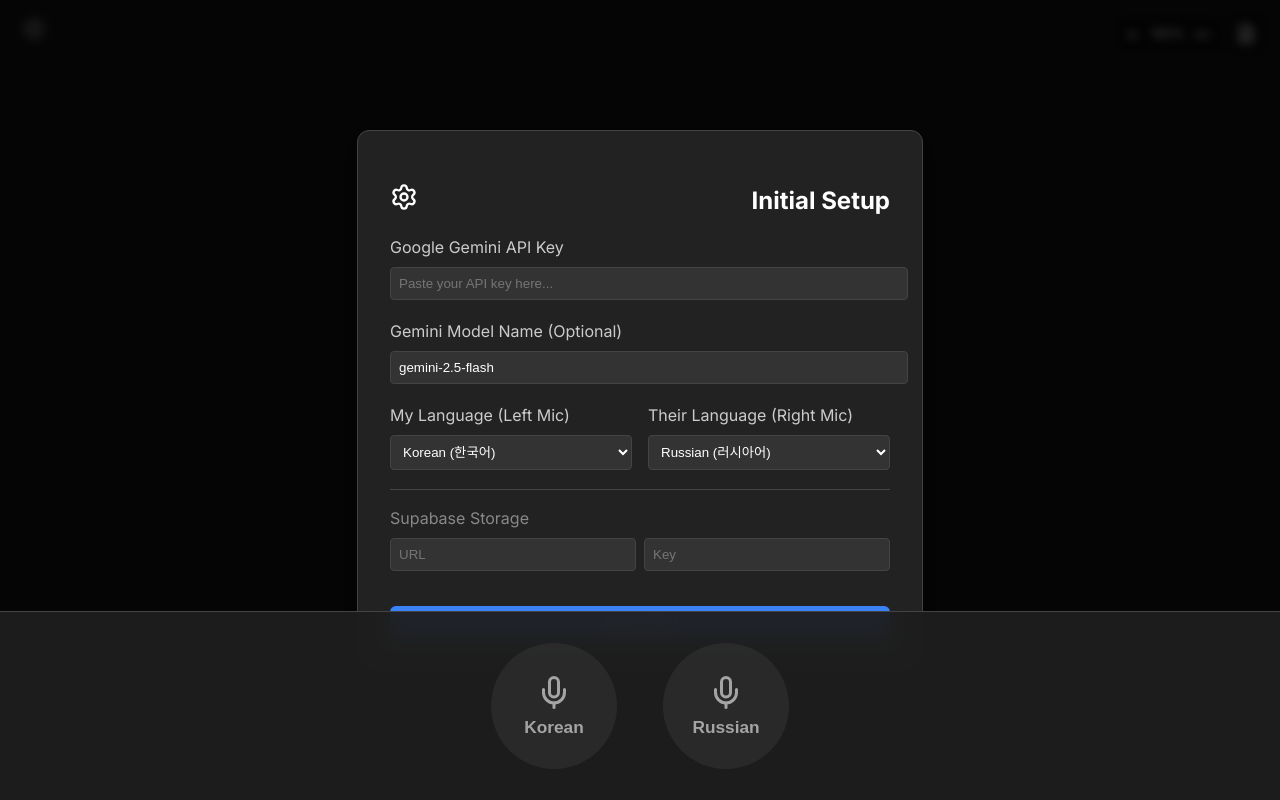
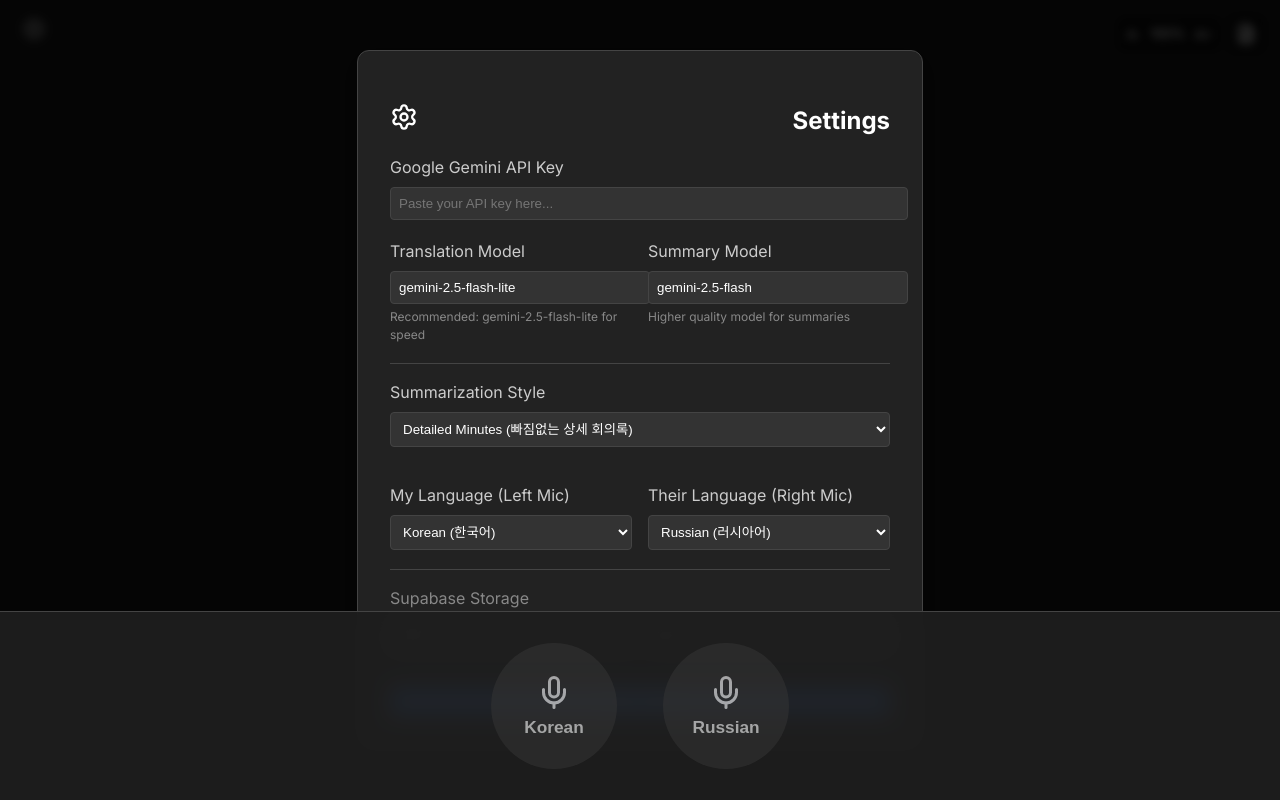
Before and after one commit to passeth/translate, a React (Vite) app: page / in a window 1280 px wide. Built offline with nearby package versions, Linux system fonts and the light colour scheme.

Commit message:
Fix translation target language logic, font size scaling, and Gemini model updates

```diff
--- a/src/App.jsx
+++ b/src/App.jsx
@@ -6,8 +6,13 @@ import './index.css';
 
 function App() {
   const [apiKey, setApiKey] = useState(localStorage.getItem('gemini_api_key') || '');
-  // Default to gemini-2.5-flash as requested
-  const [modelName, setModelName] = useState(localStorage.getItem('gemini_model_name') || 'gemini-2.5-flash');
+  // Default translation model
+  const [modelName, setModelName] = useState(localStorage.getItem('gemini_model_name') || 'gemini-2.5-flash-lite');
+
+  // Summary Settings
+  const [summaryModelName, setSummaryModelName] = useState(localStorage.getItem('gemini_summary_model_name') || 'gemini-2.5-flash');
+  const [summaryStyle, setSummaryStyle] = useState(localStorage.getItem('summary_style') || 'detailed');
+  const [customSummaryPrompt, setCustomSummaryPrompt] = useState(localStorage.getItem('custom_summary_prompt') || '');
 
   // Supabase State
   const [supabaseUrl, setSupabaseUrl] = useState(localStorage.getItem('supabase_url') || '');
@@ -36,6 +41,13 @@ function App() {
   const [isSummarizing, setIsSummarizing] = useState(false);
 
   const chatContainerRef = useRef(null);
+
+  // Summary Templates
+  const summaryTemplates = {
+    detailed: "작성 지침: 모든 대화 내용을 빠짐없이 포함하여 상세한 회의록을 작성하시오. 시간 순서대로 논의된 안건, 주요 발언, 결정 사항, 향후 계획을 구체적으로 기술하시오.",
+    action_items: "작성 지침: 회의에서 논의된 '실행해야 할 작업(Action Items)'을 중심으로 요약하시오. 누가, 언제까지, 무엇을 해야 하는지 명확히 리스트 형태로 정리하시오.",
+    executive: "작성 지침: 경영진 보고용으로 핵심 결론과 성과 위주로 간결하게 요약하시오. 세부 사항보다는 큰 흐름과 결정 사항에 집중하시오."
+  };
 
   // Helper for language names
   const getLangName = (code) => {
@@ -88,7 +100,7 @@ function App() {
       const speaker = activeSpeaker; // Captured at moment of finalization
 
       const targetLangCode = speaker === 'host' ? guestLang : hostLang;
-      // Just for display, we don't strictly need target name in log logic unless for Gemini Prompt
+      // Correctly get the name of the TARGET language for translation prompt
       const targetLangName = getLangName(targetLangCode);
 
       const newLog = {
@@ -171,7 +183,11 @@ function App() {
     const newLogs = logs.slice(lastSummaryIndex);
 
     if (newLogs.length > 0) {
-      const newSummary = await summarizeLogs(newLogs);
+      // Determine Prompt
+      let systemPrompt = summaryTemplates[summaryStyle] || "";
+      if (summaryStyle === 'custom') systemPrompt = customSummaryPrompt;
+
+      const newSummary = await summarizeLogs(newLogs, summaryModelName, systemPrompt);
       const separator = lastSummaryIndex > 0 ? "\n\n--- Next Section ---\n\n" : "";
       setSummaryText(prev => (prev || "") + separator + newSummary);
       setLastSummaryIndex(logs.length);
@@ -185,6 +201,9 @@ function App() {
   const handleSaveSettings = () => {
     localStorage.setItem('gemini_api_key', apiKey);
     localStorage.setItem('gemini_model_name', modelName);
+    localStorage.setItem('gemini_summary_model_name', summaryModelName);
+    localStorage.setItem('summary_style', summaryStyle);
+    localStorage.setItem('custom_summary_prompt', customSummaryPrompt);
     localStorage.setItem('supabase_url', supabaseUrl);
     localStorage.setItem('supabase_key', supabaseKey);
     setShowSettings(false);
@@ -237,16 +256,43 @@ function App() {
       {showSettings && (
         <div className="modal-overlay">
           <div className="modal-content" style={{ maxWidth: '500px', height: 'auto' }}>
-            <h2 className="modal-header"><Settings size={28} style={{ marginRight: 10 }} /> Initial Setup</h2>
+            <h2 className="modal-header"><Settings size={28} style={{ marginRight: 10 }} /> Settings</h2>
             <div style={{ display: 'flex', flexDirection: 'column', gap: '1.2rem' }}>
               <div>
                 <label style={{ display: 'block', marginBottom: '0.5rem', color: '#ccc' }}>Google Gemini API Key</label>
                 <input type="password" value={apiKey} onChange={(e) => setApiKey(e.target.value)} placeholder="Paste your API key here..." style={{ width: '100%' }} />
               </div>
 
-              <div>
-                <label style={{ display: 'block', marginBottom: '0.5rem', color: '#ccc' }}>Gemini Model Name (Optional)</label>
-                <input type="text" value={modelName} onChange={(e) => setModelName(e.target.value)} placeholder="gemini-2.5-flash" style={{ width: '100%' }} />
+              <div style={{ display: 'flex', gap: '1rem' }}>
+                <div style={{ flex: 1 }}>
+                  <label style={{ display: 'block', marginBottom: '0.5rem', color: '#ccc' }}>Translation Model</label>
+                  <input type="text" value={modelName} onChange={(e) => setModelName(e.target.value)} placeholder="gemini-2.5-flash-lite" style={{ width: '100%' }} />
+                  <div style={{ fontSize: '0.75rem', color: '#888', marginTop: '4px' }}>Recommended: gemini-2.5-flash-lite for speed</div>
+                </div>
+                <div style={{ flex: 1 }}>
+                  <label style={{ display: 'block', marginBottom: '0.5rem', color: '#ccc' }}>Summary Model</label>
+                  <input type="text" value={summaryModelName} onChange={(e) => setSummaryModelName(e.target.value)} placeholder="gemini-2.5-flash" style={{ width: '100%' }} />
+                  <div style={{ fontSize: '0.75rem', color: '#888', marginTop: '4px' }}>Higher quality model for summaries</div>
+                </div>
+              </div>
+
+              <div style={{ borderTop: '1px solid #444', paddingTop: '1rem' }}>
+                <label style={{ display: 'block', marginBottom: '0.5rem', color: '#ccc' }}>Summarization Style</label>
+                <select value={summaryStyle} onChange={(e) => setSummaryStyle(e.target.value)} style={{ width: '100%', marginBottom: '1rem', padding: '0.5rem' }}>
+                  <option value="detailed">Detailed Minutes (빠짐없는 상세 회의록)</option>
+                  <option value="action_items">Action Items (할일/담당자/기한 위주)</option>
+                  <option value="executive">Executive Summary (요약 보고용)</option>
+                  <option value="custom">Custom (직접 입력)</option>
+                </select>
+
+                {summaryStyle === 'custom' && (
+                  <textarea
+                    value={customSummaryPrompt}
+                    onChange={(e) => setCustomSummaryPrompt(e.target.value)}
+                    placeholder="E.g. Summarize in bullet points focusing only on budget..."
+                    style={{ width: '100%', height: '80px', background: '#333', color: '#fff', border: '1px solid #444', borderRadius: '4px', padding: '0.5rem' }}
+                  />
+                )}
               </div>
 
               <div style={{ display: 'flex', gap: '1rem' }}>
--- a/src/index.css
+++ b/src/index.css
@@ -88,13 +88,13 @@ body {
 }
 
 .log-content-main {
-  font-size: 1.5rem;
+  font-size: 1.5em;
   font-weight: 600;
   line-height: 1.4;
 }
 
 .log-content-sub {
-  font-size: 1.1rem;
+  font-size: 1.1em;
   opacity: 0.85;
   margin-top: 0.5rem;
   padding-top: 0.5rem;
--- a/src/services/gemini.js
+++ b/src/services/gemini.js
@@ -1,15 +1,16 @@
 import { GoogleGenerativeAI } from "@google/generative-ai";
 
-let model = null;
+let genAI = null;
+let translationModel = null;
 
 export const initializeGemini = (apiKey, modelName = "gemini-1.5-flash") => {
     if (!apiKey) {
         console.warn("API Key is empty");
         return;
     }
-    const genAI = new GoogleGenerativeAI(apiKey);
-    // Use the provided model name, defaulting to gemini-1.5-flash if not specified
-    model = genAI.getGenerativeModel({ model: modelName });
+    genAI = new GoogleGenerativeAI(apiKey);
+    // Translation Model
+    translationModel = genAI.getGenerativeModel({ model: modelName });
 };
 
 export const fetchAvailableModels = async (apiKey) => {
@@ -28,45 +29,46 @@ export const fetchAvailableModels = async (apiKey) => {
 };
 
 export const translateText = async (text, targetLangName) => {
-    if (!model) return "[API Key Invalid/Missing] " + text;
+    if (!translationModel) return "[API Key Invalid/Missing] " + text;
 
     try {
         const prompt = `Translate the following text into ${targetLangName}. Output ONLY the translated text, do not include any other commentary.
     Text: "${text}"`;
-        const result = await model.generateContent(prompt);
+        const result = await translationModel.generateContent(prompt);
         return result.response.text().trim();
     } catch (error) {
         console.error("Translation error:", error);
 
-        // Fallback logic for 404 Model Not Found
-        if (error.message && error.message.includes("404") && !model._fallbackTried) {
-            console.warn("Attempting fallback to gemini-pro...");
-            // Hacky access to genAI - ideally we should store genAI instance
-            // But for quick fix, we just return a specific error message guiding the user
-            return "[Model Error: Try 'gemini-pro' in settings or check API key]";
+        if (error.message && error.message.includes("404")) {
+            return "[Model Error: Check Settings]";
         }
 
         return "[Translation Error]";
     }
 };
 
-export const summarizeLogs = async (logs) => {
-    if (!model) return "API Key missing. Cannot summarize.";
+export const summarizeLogs = async (logs, summaryModelName = "gemini-1.5-flash", customPrompt = "") => {
+    if (!genAI) return "API Key missing. Cannot summarize.";
     if (logs.length === 0) return "No new content to summarize.";
 
     try {
-        const textData = logs.map(l => `[Speaker: ${l.speaker}]: ${l.original} (Translated: ${l.translated})`).join("\n");
-        const prompt = `Summarize the following meeting conversation efficiently.
-        Focus on key decisions, numbers, and action items.
-        Output the summary in Korean (Host Language) unless clearly requested otherwise.
+        const summaryModel = genAI.getGenerativeModel({ model: summaryModelName });
 
-        Conversation Chunk:
+        const textData = logs.map(l => `[${l.speaker}]: ${l.original}`).join("\n");
+
+        const defaultPrompt = `Summarize the following meeting conversation efficiently. Focus on key decisions, numbers, and action items. Output the summary in Korean.`;
+
+        const finalInputs = customPrompt ? customPrompt : defaultPrompt;
+
+        const prompt = `${finalInputs}
+
+        Conversation Logs:
         ${textData}`;
 
-        const result = await model.generateContent(prompt);
+        const result = await summaryModel.generateContent(prompt);
         return result.response.text();
     } catch (error) {
         console.error("Summary error:", error);
-        return "Summary generation failed.";
+        return "Summary generation failed: " + error.message;
     }
 }
```
